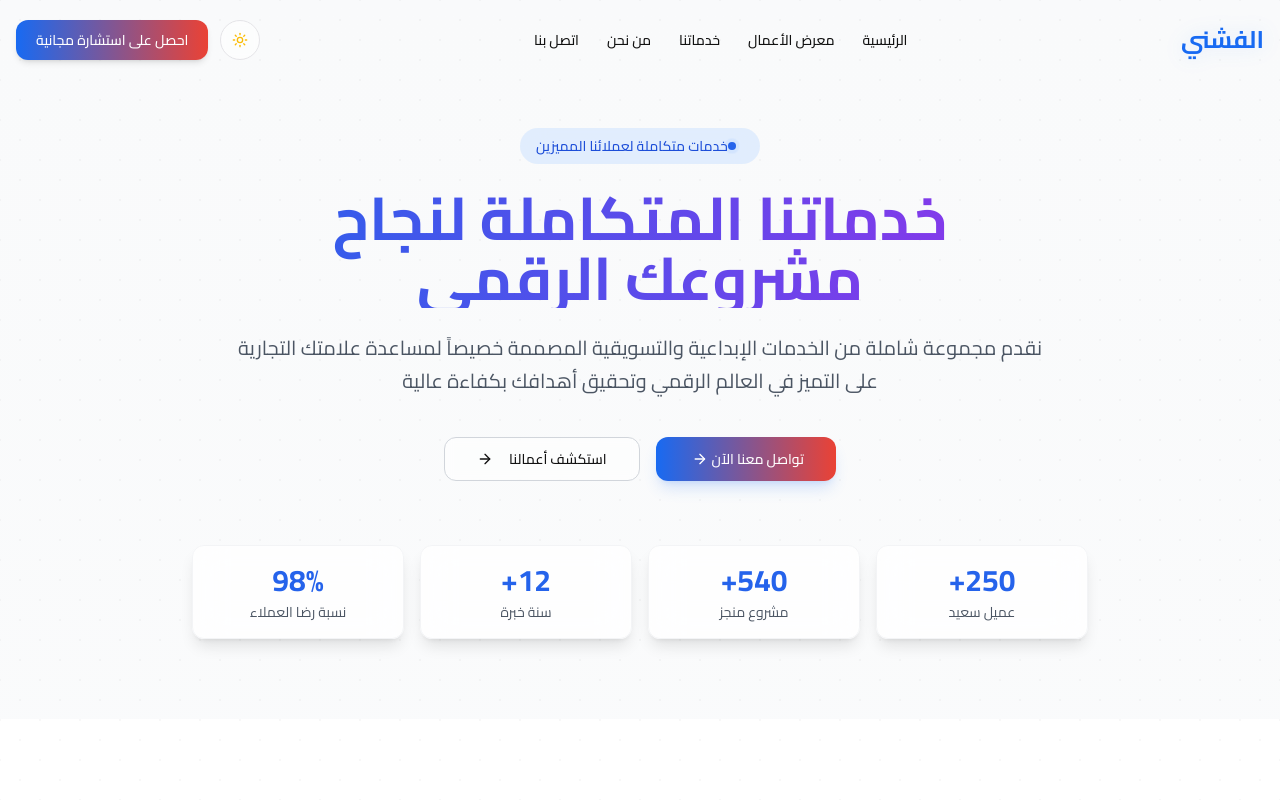
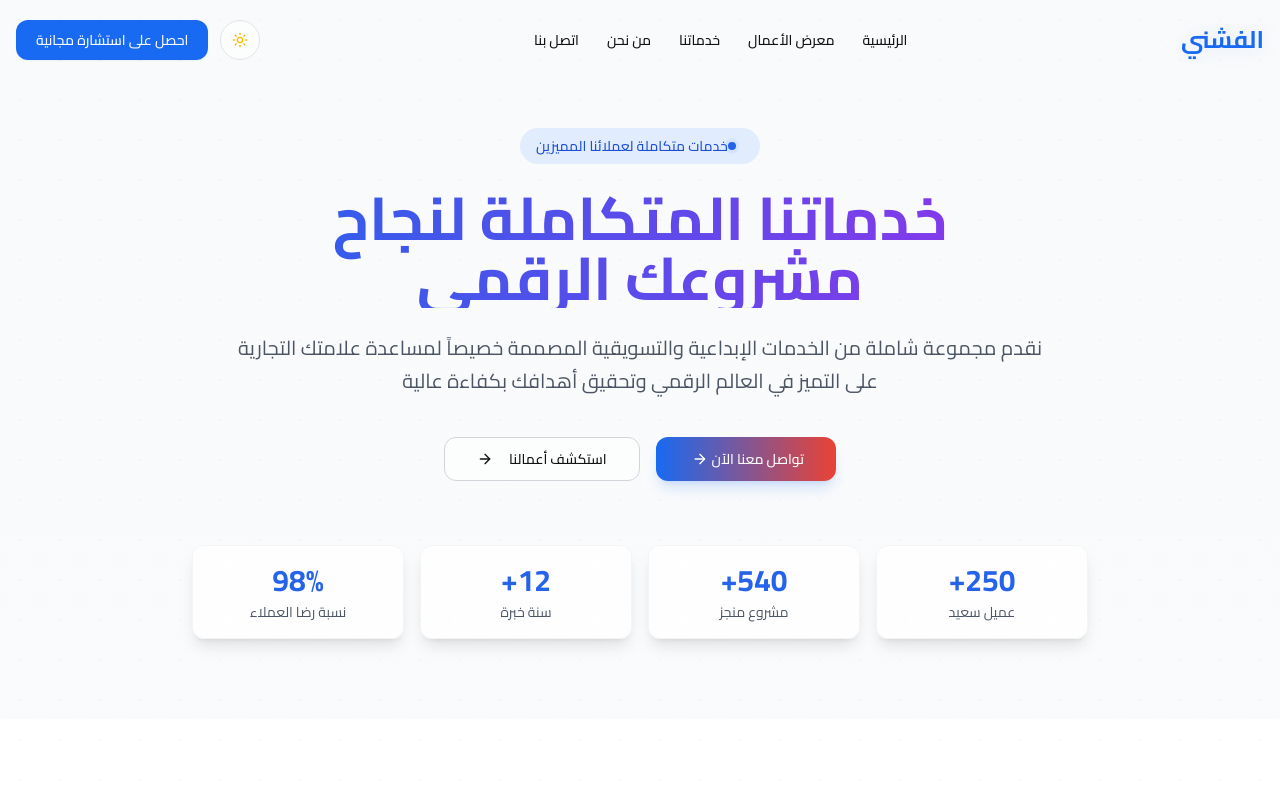
Before and after one commit to Yussef-Makhlouf/al-fashni-landing, a Next.js app: page /services in a window 1280 px wide. Shown: the top 800 px of the page. Built offline with nearby package versions, Linux system fonts and the light colour scheme.

Commit message:
change buttons colors

```diff
--- a/components/navbar.tsx
+++ b/components/navbar.tsx
@@ -70,7 +70,7 @@ export function Navbar() {
 
           <div className="flex items-center gap-3">
             <ModeToggle />
-            <Button asChild variant="gradient" className="hidden md:inline-flex bg-[#186af2]  text-white">
+            <Button asChild variant="default" className="hidden md:inline-flex bg-[#186af2]  text-white">
               <Link href="/contact">احصل على استشارة مجانية</Link>
             </Button>
 
@@ -128,7 +128,7 @@ export function Navbar() {
             اتصل بنا
           </Link>
           <div className="pt-4">
-            <Button asChild variant="gradient" className="w-full bg-[#186af2] text-white">
+            <Button asChild variant="default" className="w-full bg-[#186af2] text-white">
               <Link href="/contact" onClick={() => setIsMenuOpen(false)}>
                 احصل على استشارة مجانية
               </Link>
```
